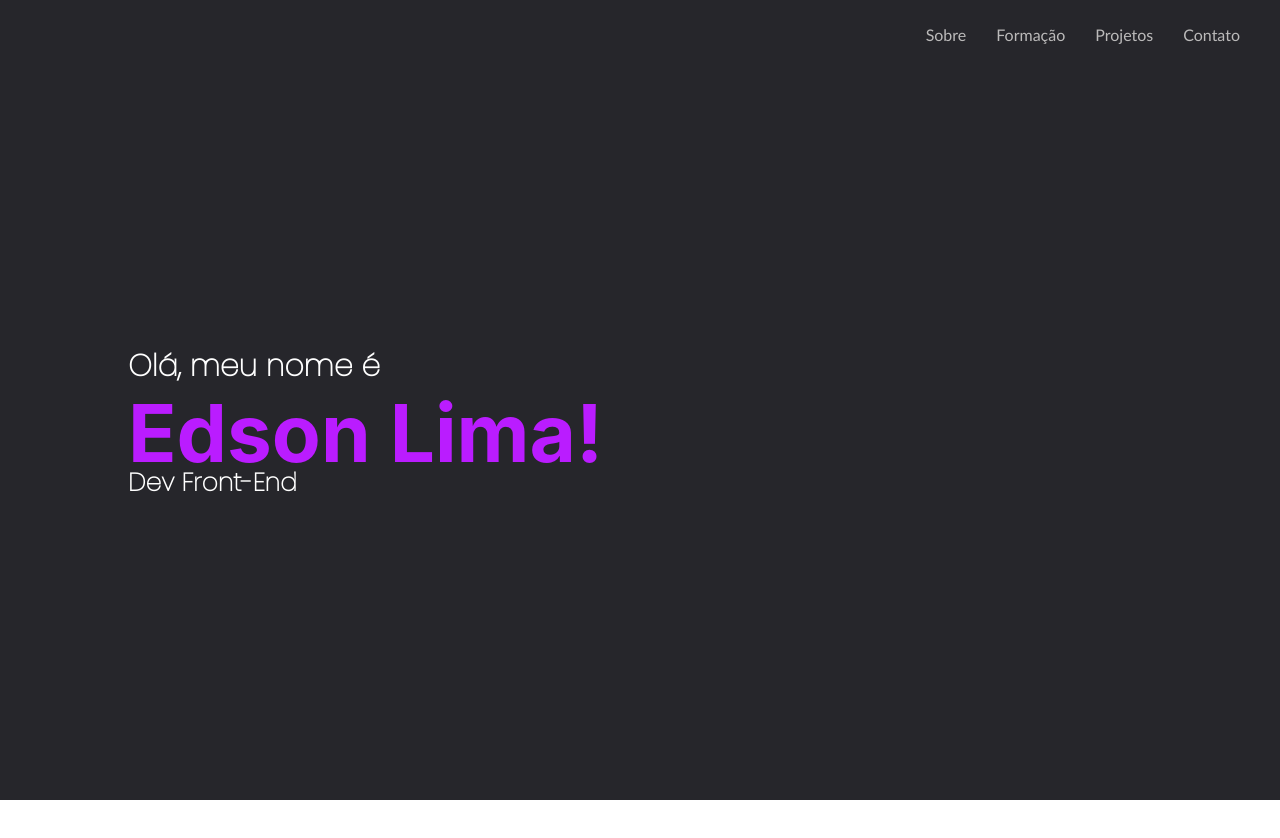
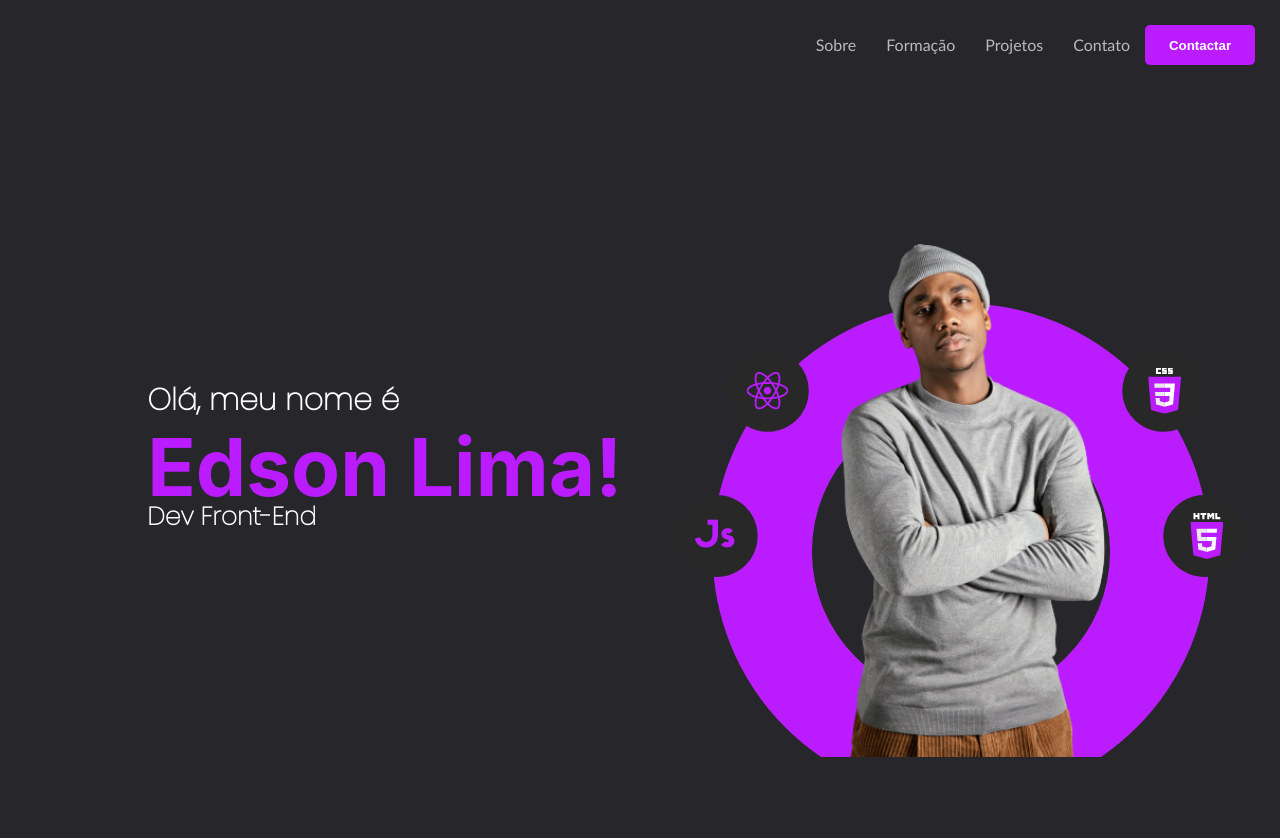
Before and after one commit to edsonlima2506/meu-portfolio, a React (Create React App) app: page / in a window 1280 px wide. Shown: the top 838 px of the page. Before the commit the page ends 800 px from the top, so only its background shows below. Built offline with nearby package versions, Linux system fonts and the light colour scheme.

Commit message:
Adiciona detalhes no Header

```diff
--- a/src/components/Header.jsx
+++ b/src/components/Header.jsx
@@ -1,5 +1,6 @@
-import React from 'react'
-import './header.css'
+import React from 'react';
+import './header.css';
+import pessoa from '../images/pessoa.png';
 
 class Header extends React.Component {
     render() {
@@ -11,12 +12,16 @@ class Header extends React.Component {
                         <li><a href="#academicEducation">Formação</a></li>
                         <li><a href="#projects">Projetos</a></li>
                         <li><a href="#contact">Contato</a></li>
+                        <li><button className="buttonContact">Contactar</button></li>
                     </ul>
                 </nav>
                 <div className="apresentation">
-                    <h2 className="helloMensage">Olá, meu nome é</h2>
-                    <h1 className="myName">Edson Lima!</h1>
-                    <h3 className="devFrontEnd">Dev Front-End</h3>
+                    <span>
+                        <h2 className="helloMensage">Olá, meu nome é</h2>
+                        <h1 className="myName">Edson Lima!</h1>
+                        <h3 className="devFrontEnd">Dev Front-End</h3>
+                    </span>
+                    <img src={ pessoa } alt="Imagem de um computador" className="devices"/>
                 </div>
             </header>
         )
--- a/src/components/header.css
+++ b/src/components/header.css
@@ -2,7 +2,7 @@
 
 header {
     width: 100%;
-    height: 100vh;
+    height: 106vh;
     background-color: #26262B;
     display: flex;
     flex-direction: column;
@@ -11,6 +11,7 @@ header {
 
 .superiorMenu {
     display: flex;
+    align-items: center;
     list-style: none;
     margin-top: 25px;
     margin-right: 25px;
@@ -26,6 +27,23 @@ header {
 .superiorMenu li a:hover {
     color: #fff;
     border-bottom: #fff 1px solid;
+}
+
+.buttonContact {
+    border: none;
+    border-radius: 5px;
+    width: 110px;
+    height: 40px;
+    background-color: #BA1CFF;
+    color: #fff;
+    font-weight: 700;
+    cursor: pointer;
+}
+
+.buttonContact:hover {
+    background: none;
+    border: 2px solid #BA1CFF;
+    color: #BA1CFF;
 }
 
 .helloMensage {
@@ -49,9 +67,8 @@ header {
 
 .apresentation {
     display: flex;
-    flex-direction: column;
-    justify-content: center;
-    align-items: flex-start;
+    justify-content: space-around;
+    align-items: center;
     width: 90%;
     height: 100vh;
 }
```
Also changed, not shown: src/images/devices.png (added), src/images/pessoa.png (added).
